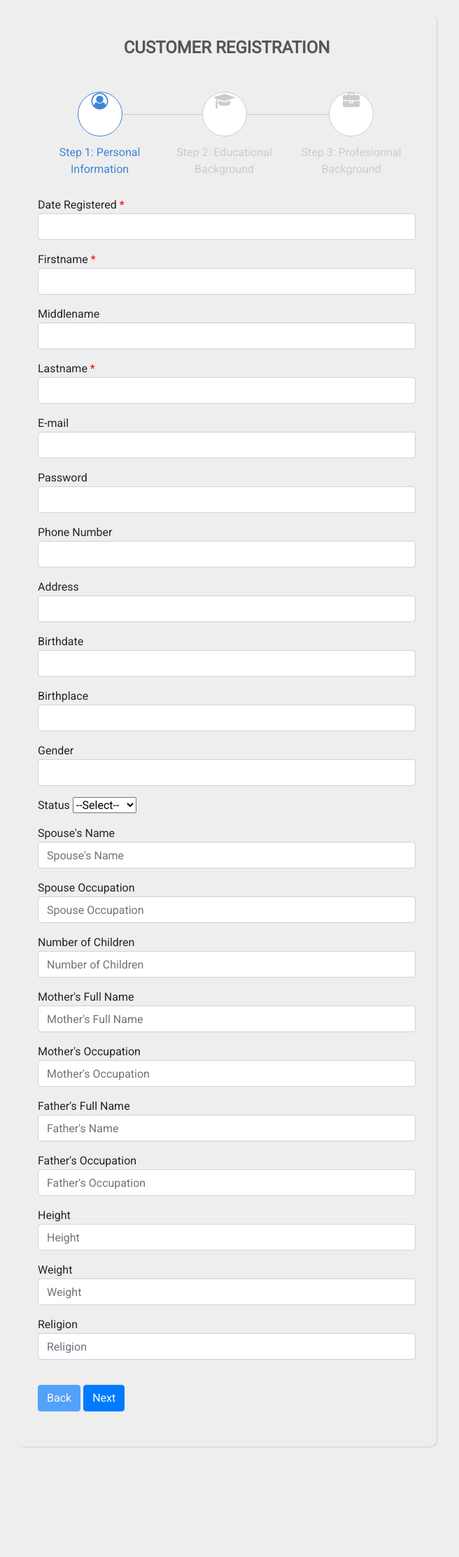
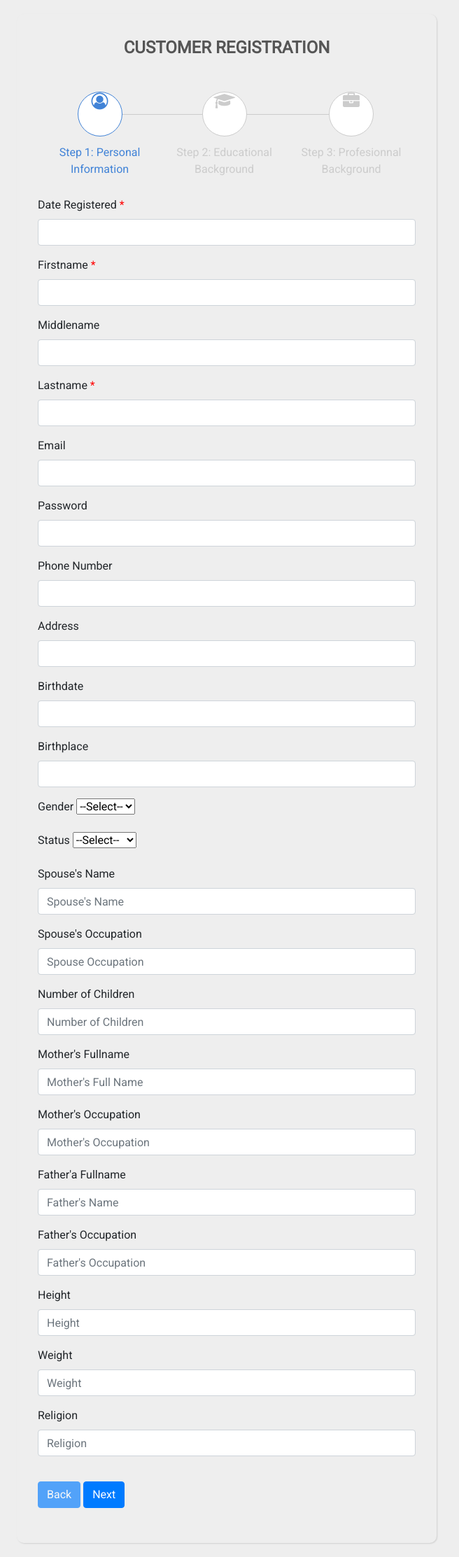
Before and after one commit to averymay/MyProject, a Django app: page /customer/registration in a window 1280 px wide. Shown: the whole page at 70% size, without its empty margins (316-972 px from the left). Before the commit the page ends 2068 px from the top, so only its background shows below. Run offline with Django 3.2, Linux system fonts and the light colour scheme; some libraries are stand-ins or nearby versions.

Commit message:
modified

```diff
--- a/customer/Templates/customer/index.html
+++ b/customer/Templates/customer/index.html
@@ -163,17 +163,21 @@
                         	<input type="text" name="customer-id" value="{{customer.id}}" hidden>
                           <div class = "row">
                             <div class = "col-sm-4">
+                              <label>Firstname</label>
                               <input type="text" class="form-control" id="id-firstname" placeholder="Firstname" name="customer-fname" value ={{customer.firstname}}>
                             </div>
                             <div class = "col-sm-4">
+                              <label>Middlename</label>
                               <input type="text" class="form-control" id="id-middlename" placeholder="Middlename" name="customer-mname" value ={{customer.middlename}}>
                             </div>
                             <div class = "col-sm-4">
+                              <label>Lastname</label>
                               <input type="text" class="form-control" id="id-lastname" name="customer-lname" placeholder="Lastname"  value ={{customer.lastname}}>
                             </div>
                           </div>
                           <div class = "row">
                           <div class = "col-sm-6">
+                            <label>Address</label>
                             <input type="text" class="form-control" id="id-address" placeholder="Address" name="customer-address" value ={{customer.address}}>
                           </div>
                         </div>
--- a/customer/Templates/customer/registration.html
+++ b/customer/Templates/customer/registration.html
@@ -1,7 +1,24 @@
 {%load static%}
+
 
 <html lang="en" >
 <head>
+<!--
+    <script>
+    const name = document.getElementById('firstname')
+    const form1 = document.getElementById('form1')
+
+    form.addEventListener('submit', (e) ->{
+        let messages = []
+        if (name.value === '' || name.value == null){
+            messages.push('Name is required')
+        }
+        e.preventDefault()
+    })
+
+</script>
+
+-->
   <meta charset="UTF-8">
   <title>Customer Registration</title>
   <link rel="stylesheet" href="https://cdnjs.cloudflare.com/ajax/libs/normalize/5.0.0/normalize.min.css">
@@ -23,41 +40,60 @@
         </step-navigation>
 
         <div v-show="currentstep == 1">
-            <div class="form-group">Date Registered <font color="red">*</font>
+            <div class="form-group">
+                <label>Date Registered</label>
+                <font color="red">*</font>
                 <input type="text"  name="date_registered" class="form-control" onfocus="(this.type='date')" onblur="(this.type='text')">
             </div>
-            <div class="form-group">Firstname <font color="red">*</font>
-                <input type="name" name="firstname" class="form-control" required>
+            <div class="form-group">
+                <label>Firstname</label>
+                <font color="red">*</font>
+                <input type="name" id="firstname" name="firstname" class="form-control" required>
             </div>
-            <div class="form-group">Middlename
+            <div class="form-group">
+                <label>Middlename</label>
                 <input type="name" name="middlename" class="form-control" >
             </div>
-            <div class="form-group">Lastname <font color="red">*</font>
+            <div class="form-group">
+                <label>Lastname</label>
+                <font color="red">*</font>
                 <input type="name" name="lastname" class="form-control"  required>
             </div>
-            <div class="form-group">E-mail
+            <div class="form-group">
+                <label>Email</label>
                 <input type="name" name="email" class="form-control" >
             </div>
-            <div class="form-group">Password
-
+            <div class="form-group">
+                <label>Password</label>
                 <input type="password" name="password" class="form-control">
             </div>
-            <div class="form-group">Phone Number
+            <div class="form-group">
+                <label>Phone Number</label>
                 <input type="name" name="phone" class="form-control" >
             </div>
-            <div class="form-group">Address
+            <div class="form-group">
+                <label>Address</label>
                 <input type="address" name="address" class="form-control">
             </div>
-            <div class="form-group">Birthdate
+            <div class="form-group">
+                <label>Birthdate</label>
                 <input type="text"  name="birthdate" class="form-control" onfocus="(this.type='date')" onblur="(this.type='text')">
             </div>
-             <div class="form-group">Birthplace
+             <div class="form-group">
+                <label>Birthplace</label>
                 <input type="name" name="birthplace" class="form-control">
             </div>
-            <div class="form-group">Gender
-                <input type="name" name="gender" class="form-control">
+            <div class="form-group">
+                <label>Gender</label>
+                <select name="gender" input="text" name="gender" class="dropdwn " >
+                                      <option>--Select--</option>
+                                      <option>Male</option>
+                                      <option>Female</option>
+                                      <option>Binary</option>
+                </select>
             </div>
-            <div class="form-group">Status
+            <div class="form-group">
+                <label>Status</label>
                 <select name="status" input="text" name="status" class="dropdwn " >
                                       <option>--Select--</option>
                                       <option>Single</option>
@@ -65,34 +101,40 @@
                                       <option>Divorced</option>
                 </select>
             </div>
-            <div class="form-group">Spouse's Name
+            <div class="form-group">
+                <label>Spouse's Name</label>
                 <input type="name" name="sname" class="form-control" placeholder="Spouse's Name">
             </div>
-            <div class="form-group">Spouse Occupation
+            <div class="form-group">
+                <label>Spouse's Occupation</label>
                 <input type="name" name="sOccu" class="form-control" placeholder="Spouse Occupation">
             </div>
-            <div class="form-group">Number of Children
+            <div class="form-group">
+                <label>Number of Children</label>
                 <input type="name" name="children" class="form-control" placeholder="Number of Children">
             </div>
-            <div class="form-group">Mother's Full Name
+            <div class="form-group">
+                <label>Mother's Fullname</label>
                 <input type="name" name="mother" class="form-control" placeholder="Mother's Full Name">
             </div>
-            <div class="form-group">Mother's Occupation
+            <div class="form-group">
+                <label>Mother's Occupation</label>
                 <input type="name" name="mOccu" class="form-control" placeholder="Mother's Occupation">
             </div>
-            <div class="form-group">Father's Full Name
+            <div class="form-group">
+                <label>Father'a Fullname</label>
                 <input type="name" name="father" class="form-control" placeholder="Father's Name">
             </div>
-            <div class="form-group">Father's Occupation
+            <div class="form-group"><label>Father's Occupation</label>
                 <input type="name" name="fOccu" class="form-control" placeholder="Father's Occupation">
             </div>
-            <div class="form-group">Height
+            <div class="form-group"><label>Height</label>
                 <input type="text" name="height" class="form-control" placeholder="Height">
             </div>
-            <div class="form-group">Weight
+            <div class="form-group"><label>Weight</label>
                 <input type="text" name="weight" class="form-control" placeholder="Weight">
             </div>
-            <div class="form-group">Religion
+            <div class="form-group"><label>Religion</label>
                 <input type="text" name="religion" class="form-control" placeholder="Religion">
             </div>
 
```
